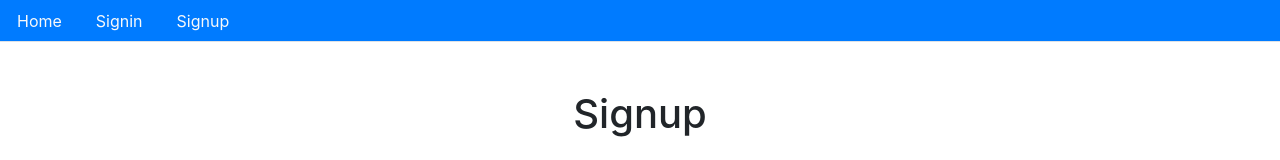
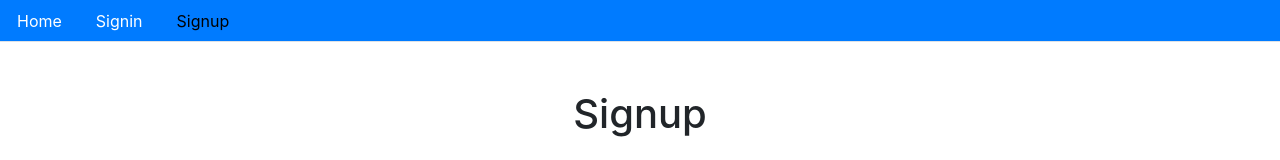
Before and after one commit to redshot/recipe-app-front-end, a React (Create React App) app: page /signup in a window 1280 px wide. Shown: the top 160 px of the page. Built offline with nearby package versions, Linux system fonts and the light colour scheme.

Commit message:
Highlighted active link

```diff
--- a/src/core/Layout.js
+++ b/src/core/Layout.js
@@ -2,16 +2,25 @@
 import { Link } from 'react-router-dom';
 
 const Layout = ({ children }) => {
+  let currentPath = window.location.pathname;
+  const isActive = path => {
+    if (currentPath === path) {
+      return { color: '#000'}
+    } else {
+      return { color: '#fff'}
+    }
+  }
+
   const nav = () => (
     <ul className="nav nav-tabs bg-primary">
       <li className="nav-item">
-        <Link to="/" className="text-light nav-link">Home</Link>
+        <Link to="/" className="nav-link" style={isActive('/')}>Home</Link>
       </li>
       <li className="nav-item">
-        <Link to="/signin" className="text-light nav-link">Signin</Link>
+        <Link to="/signin" className="nav-link" style={isActive('/signin')}>Signin</Link>
       </li>
       <li className="nav-item">
-        <Link to="/signup" className="text-light nav-link">Signup</Link>
+        <Link to="/signup" className="nav-link" style={isActive('/signup')}>Signup</Link>
       </li>
     </ul>
   );
```
